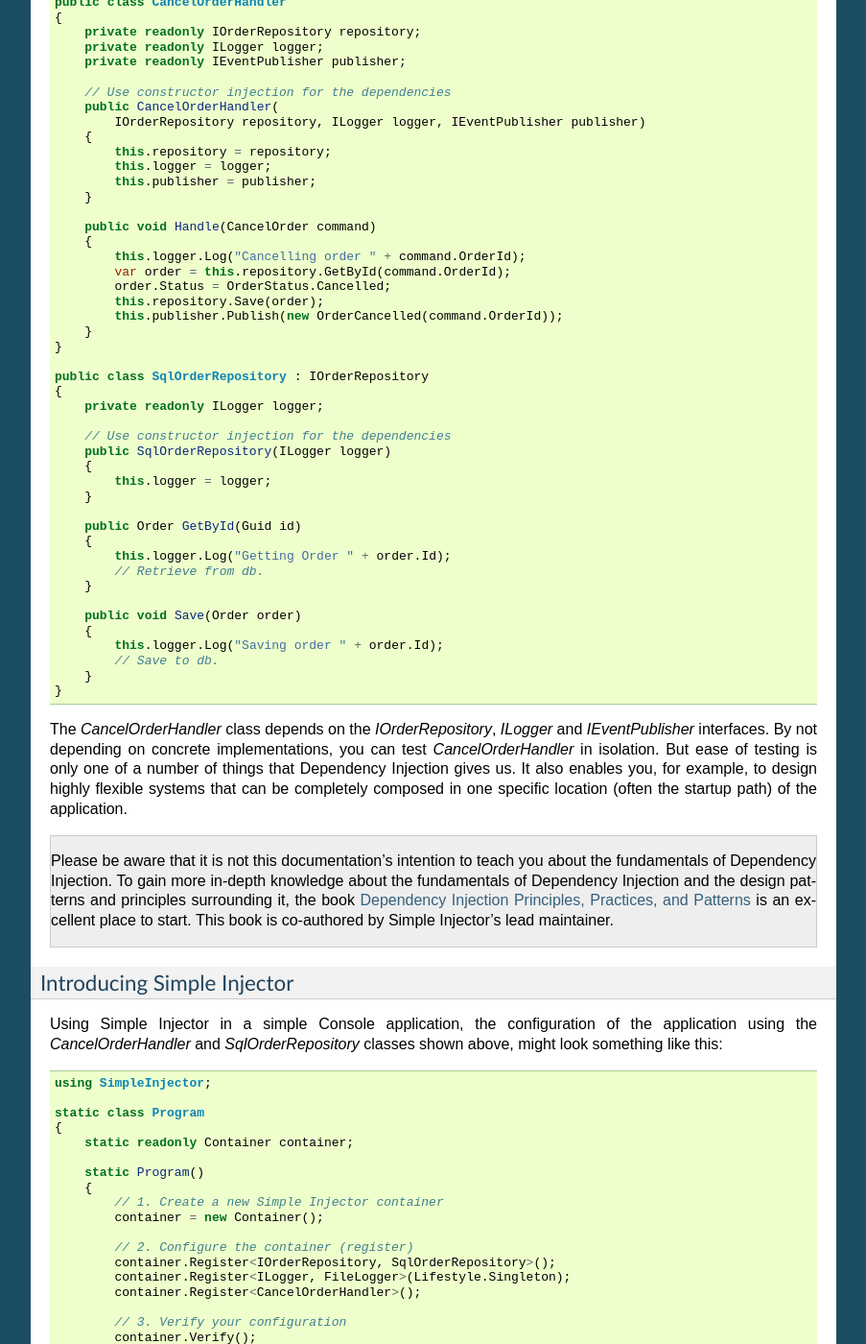
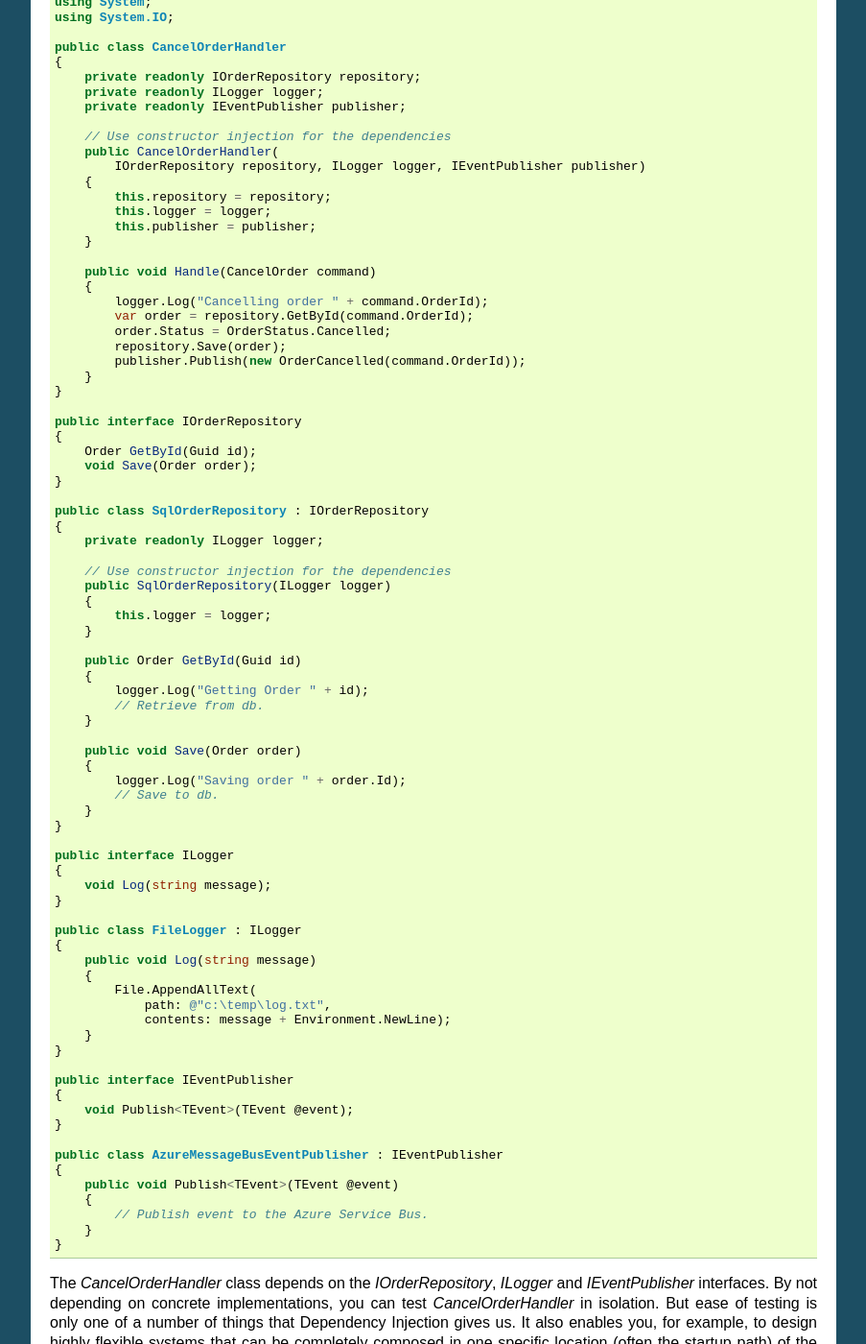
Before and after one commit to simpleinjector/Documentation, a Sphinx documentation site: the page built from source/quickstart.rst, in a window 1280 px wide and 1400 px high, scrolled down 890 px. Shown: the whole window at 96% size, without its empty margins (198-1101 px from the left). Built offline with Sphinx 7.4.7, drawn with Linux system fonts in a browser that asks for light colours; some of the changed text lies outside the part shown.

Commit message:
Extended the quick start a bit.
The initial code example is now complete, meaning all
classes and interface are there (well.. except CancelOrder,
OrderCancelled, OrderStatus, and Order). This would,
hopefully, allow the starting developer to understand the
code better.

On top of that, the second code sample, where registrations
are made, now also registers the IEventPublisher, allowing
it to match with the first code example, making this section
more coherent.

Also added some small rewordings to make things more
precise.

```diff
--- a/source/quickstart.rst
+++ b/source/quickstart.rst
@@ -39,6 +39,9 @@ The general idea behind Simple Injector (or any DI library for that matter) is t
 
 .. code-block:: c#
 
+    using System;
+    using System.IO;
+
     public class CancelOrderHandler
     {
         private readonly IOrderRepository repository;
@@ -56,12 +59,18 @@ The general idea behind Simple Injector (or any DI library for that matter) is t
 
         public void Handle(CancelOrder command)
         {
-            this.logger.Log("Cancelling order " + command.OrderId);
-            var order = this.repository.GetById(command.OrderId);
+            logger.Log("Cancelling order " + command.OrderId);
+            var order = repository.GetById(command.OrderId);
             order.Status = OrderStatus.Cancelled;
-            this.repository.Save(order);
-            this.publisher.Publish(new OrderCancelled(command.OrderId));
+            repository.Save(order);
+            publisher.Publish(new OrderCancelled(command.OrderId));
         }
+    }
+
+    public interface IOrderRepository
+    {
+        Order GetById(Guid id);
+        void Save(Order order);
     }
 
     public class SqlOrderRepository : IOrderRepository
@@ -76,14 +85,42 @@ The general idea behind Simple Injector (or any DI library for that matter) is t
 
         public Order GetById(Guid id)
         {
-            this.logger.Log("Getting Order " + order.Id);
+            logger.Log("Getting Order " + id);
             // Retrieve from db.
         }
 
         public void Save(Order order)
         {
-            this.logger.Log("Saving order " + order.Id);
+            logger.Log("Saving order " + order.Id);
             // Save to db.
+        }
+    }
+
+    public interface ILogger
+    {
+        void Log(string message);
+    }
+
+    public class FileLogger : ILogger
+    {
+        public void Log(string message)
+        {
+            File.AppendAllText(
+                path: @"c:\temp\log.txt",
+                contents: message + Environment.NewLine);
+        }
+    }
+
+    public interface IEventPublisher
+    {
+        void Publish<TEvent>(TEvent @event);
+    }
+
+    public class AzureMessageBusEventPublisher : IEventPublisher
+    {
+        public void Publish<TEvent>(TEvent @event)
+        {
+            // Publish event to the Azure Service Bus.
         }
     }
 
@@ -133,15 +171,15 @@ Using Simple Injector in a simple Console application, the configuration of the
         }
     }
 
-The given configuration registers implementations for the *IOrderRepository* and *ILogger* interfaces, as well as registering the concrete class *CancelOrderHandler*. The code snippet shows a few interesting things. First of all, you can map concrete instances (such as *SqlOrderRepository*) to an interface or base type (such as *IOrderRepository*). In the given example, every time you ask the container for an *IOrderRepository*, it will always create a new *SqlOrderRepository* on your behalf (in DI terminology: an object with a **Transient** lifestyle).
+The given configuration registers implementations for the *IOrderRepository*, *ILogger*, and *IEventPublisher* interfaces, as well as registering the concrete class *CancelOrderHandler*. The code snippet shows a few interesting things. First of all, you can map concrete instances (such as *SqlOrderRepository*) to an interface or base type (such as *IOrderRepository*). In the given example, every time you ask the container for an *IOrderRepository*, it will always create a new *SqlOrderRepository* on your behalf (in Simple Injector's terminology: an object with a **Transient** lifestyle).
 
-The second registration maps the *ILogger* interface to a *FileLogger* implementation. This *FileLogger* is registered with the **Singleton** lifestyle—only one instance of *FileLogger* will ever be created by the **Container**.
+The second registration maps the *ILogger* interface to a *FileLogger* implementation. This *FileLogger* is registered with the **Singleton** lifestyle—only one instance of *FileLogger* will ever be created by the **Container** instance.
 
 Further more, you can map a concrete implementation to itself (as shown with the *CancelOrderHandler*). This registration is a short-hand for the following registration:
 
 .. code-block:: csharp
 
-    container.Register<CancelOrderHandler, CancelOrderHandler>();
+    container.Register<CancelOrderHandler, CancelOrderHandler>(Lifestyle.Transient);
 
 This basically means, every time you request a *CancelOrderHandler*, you'll get a new *CancelOrderHandler*.
 
@@ -150,9 +188,9 @@ Using this configuration, when a *CancelOrderHandler* is requested, the followin
 .. code-block:: csharp
 
     new CancelOrderHandler(
-        new SqlOrderRepository(
-            logger),
-        logger);
+        new SqlOrderRepository(logger),
+        logger,
+        new AzureMessageBusEventPublisher());
 
 Note that object graphs can become very deep. What you can see is that not only *CancelOrderHandler* contains dependencies—so does *SqlOrderRepository*. In this case *SqlOrderRepository* itself contains an *ILogger* dependency. Simple Injector will not only resolve the dependencies of *CancelOrderHandler* but will instead build a whole tree structure of any level deep for you.
 
```
Also changed, not shown: other parts of source/quickstart.rst (+1 -0 lines).
